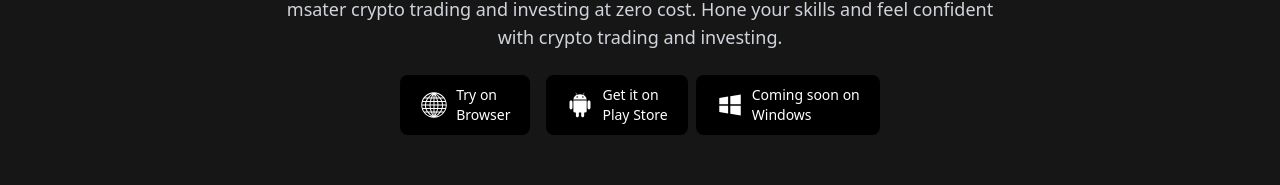
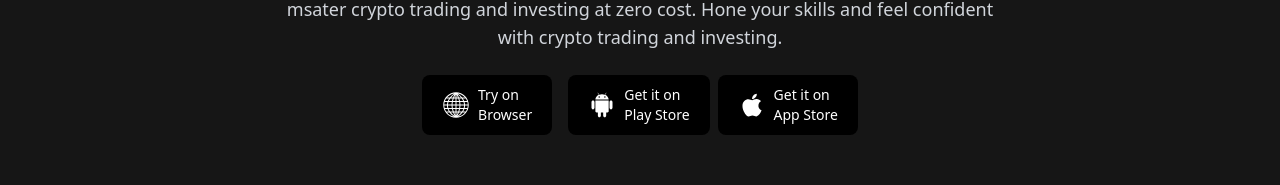
Before and after one commit to Narottam04/cryptocademy-landing-page, a Next.js app: page / in a window 1280 px wide. Shown: the part 421-606 px from the top of the page. Built offline with nearby package versions, Linux system fonts and the light colour scheme.

Commit message:
added app store link

```diff
--- a/components/Hero.js
+++ b/components/Hero.js
@@ -1,5 +1,10 @@
-import React from 'react'
-import { AiFillAndroid,AiFillWindows } from "react-icons/ai";
+import React from "react";
+import {
+  AiFillAndroid,
+  AiFillApple,
+  AiFillAppstore,
+  AiFillWindows,
+} from "react-icons/ai";
 import { GiWireframeGlobe } from "react-icons/gi";
 
 const Hero = () => {
@@ -7,49 +12,57 @@ const Hero = () => {
     <section className=" px-4 py-24 mx-auto max-w-7xl">
       <div className="w-full mx-auto  md:w-11/12 xl:w-9/12 text-center">
         <h1 className="mb-6 text-4xl f font-extrabold leading-none tracking-normal text-white md:text-6xl md:tracking-tight">
-            Invest in <span className="block w-full text-transparent bg-clip-text bg-gradient-to-r from-green-400 to-purple-500 lg:inline">cryptocurrency</span> without risking real money.
+          Invest in{" "}
+          <span className="block w-full text-transparent bg-clip-text bg-gradient-to-r from-green-400 to-purple-500 lg:inline">
+            cryptocurrency
+          </span>{" "}
+          without risking real money.
         </h1>
         <p className="px-0 mb-6 text-lg text-gray-300 lg:px-24">
-            Cryptocademy provides a real-time, risk-free trading simulator that allows you to msater crypto trading and investing at zero cost. Hone your skills and feel confident with crypto trading and investing.
+          Cryptocademy provides a real-time, risk-free trading simulator that
+          allows you to msater crypto trading and investing at zero cost. Hone
+          your skills and feel confident with crypto trading and investing.
         </p>
         <div className="mb-4 space-x-0 md:space-x-2 md:mb-8">
-
-                <a href='https://cryptocademy.netlify.app/signup'  className="text-white bg-black hover:bg-black/90 focus:ring-4 focus:outline-none focus:ring-black/50 font-medium rounded-lg text-sm px-5 py-2.5 center inline-flex items-center mr-2 mb-2 text-left ">
-                    <GiWireframeGlobe className='w-7 h-7 text-white mr-2'/>
+          <a
+            href="https://cryptocademy.netlify.app/signup"
+            className="text-white bg-black hover:bg-black/90 focus:ring-4 focus:outline-none focus:ring-black/50 font-medium rounded-lg text-sm px-5 py-2.5 center inline-flex items-center mr-2 mb-2 text-left "
+          >
+            <GiWireframeGlobe className="w-7 h-7 text-white mr-2" />
             Try on
             <br />
             Browser
           </a>
 
-                <a href="https://play.google.com/store/apps/details?id=com.cryptocademy.android" className="text-white bg-black hover:bg-black/90 focus:ring-4 focus:outline-none focus:ring-black/50 font-medium rounded-lg text-sm px-5 py-2.5 center inline-flex items-center mr-2 mb-2 text-left ">
-                    <AiFillAndroid className='w-7 h-7 text-white mr-2'/>
+          <a
+            href="https://play.google.com/store/apps/details?id=com.cryptocademy.android"
+            className="text-white bg-black hover:bg-black/90 focus:ring-4 focus:outline-none focus:ring-black/50 font-medium rounded-lg text-sm px-5 py-2.5 center inline-flex items-center mr-2 mb-2 text-left "
+          >
+            <AiFillAndroid className="w-7 h-7 text-white mr-2" />
             Get it on
             <br />
             Play Store
           </a>
 
-                <button type="button" className="text-white bg-black hover:bg-black/90 focus:ring-4 focus:outline-none focus:ring-black/50 font-medium rounded-lg text-sm px-5 py-2.5 center inline-flex items-center mr-2 mb-2 text-left ">
-                    <AiFillWindows className='w-7 h-7 text-white mr-2'/>
-                    Coming soon on
+          <a
+            href="https://apps.apple.com/us/app/cryptocademy/id6664061533"
+            className="text-white bg-black hover:bg-black/90 focus:ring-4 focus:outline-none focus:ring-black/50 font-medium rounded-lg text-sm px-5 py-2.5 center inline-flex items-center mr-2 mb-2 text-left "
+          >
+            <AiFillApple className="w-7 h-7 text-white mr-2" />
+            Get it on
             <br />
-                    Windows
-                </button>
-
-
+            App Store
+          </a>
         </div>
       </div>
       <div className="w-full mx-auto mt-20 text-center flex justify-center md:w-full">
-            <video controls poster='poster.png' >
-                <source src="/cryptocademy1.mp4"
-                type="video/mp4"/>
-
+        <video controls poster="poster.png">
+          <source src="/cryptocademy1.mp4" type="video/mp4" />
           Sorry, your browser doesn&apos;t support embedded videos.
         </video>
-
       </div>
     </section>
+  );
+};
 
-  )
-}
-
-export default Hero
+export default Hero;
```
Lines whose indentation alone changed are shown as unchanged.
